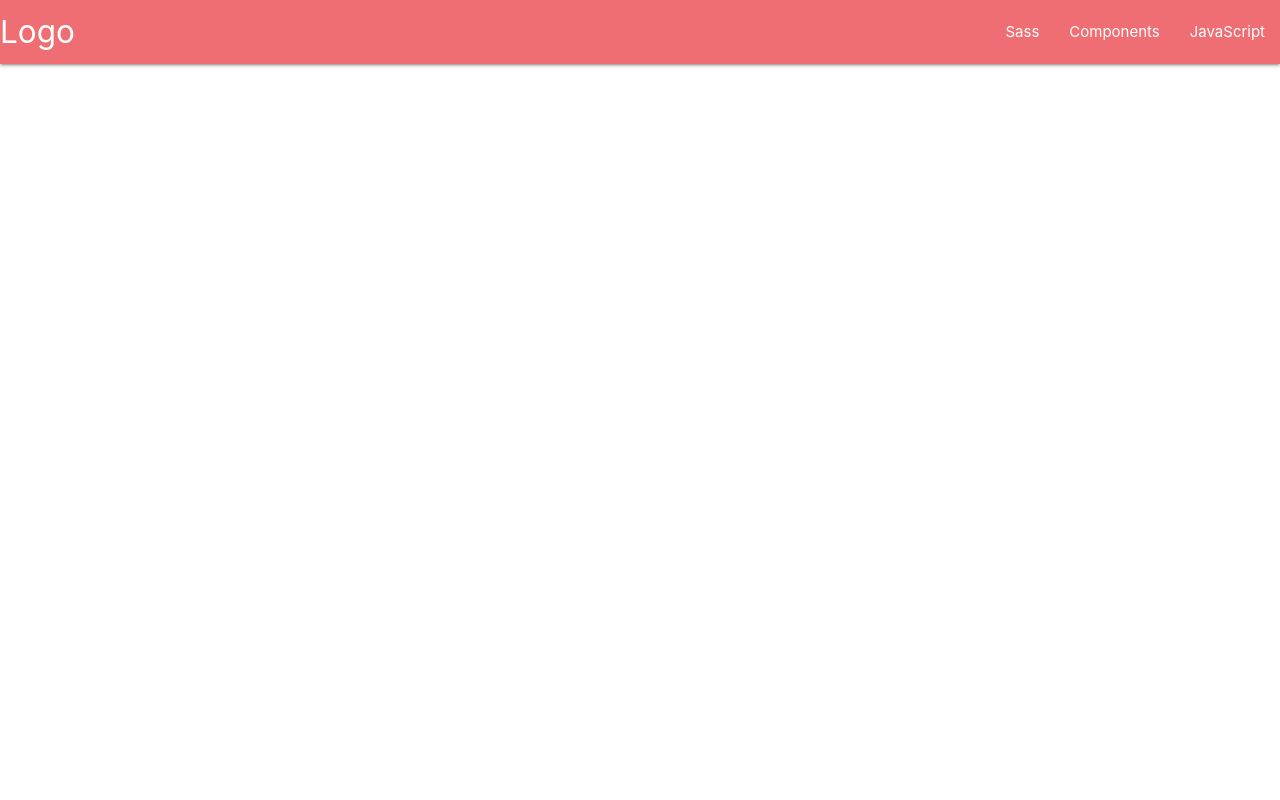
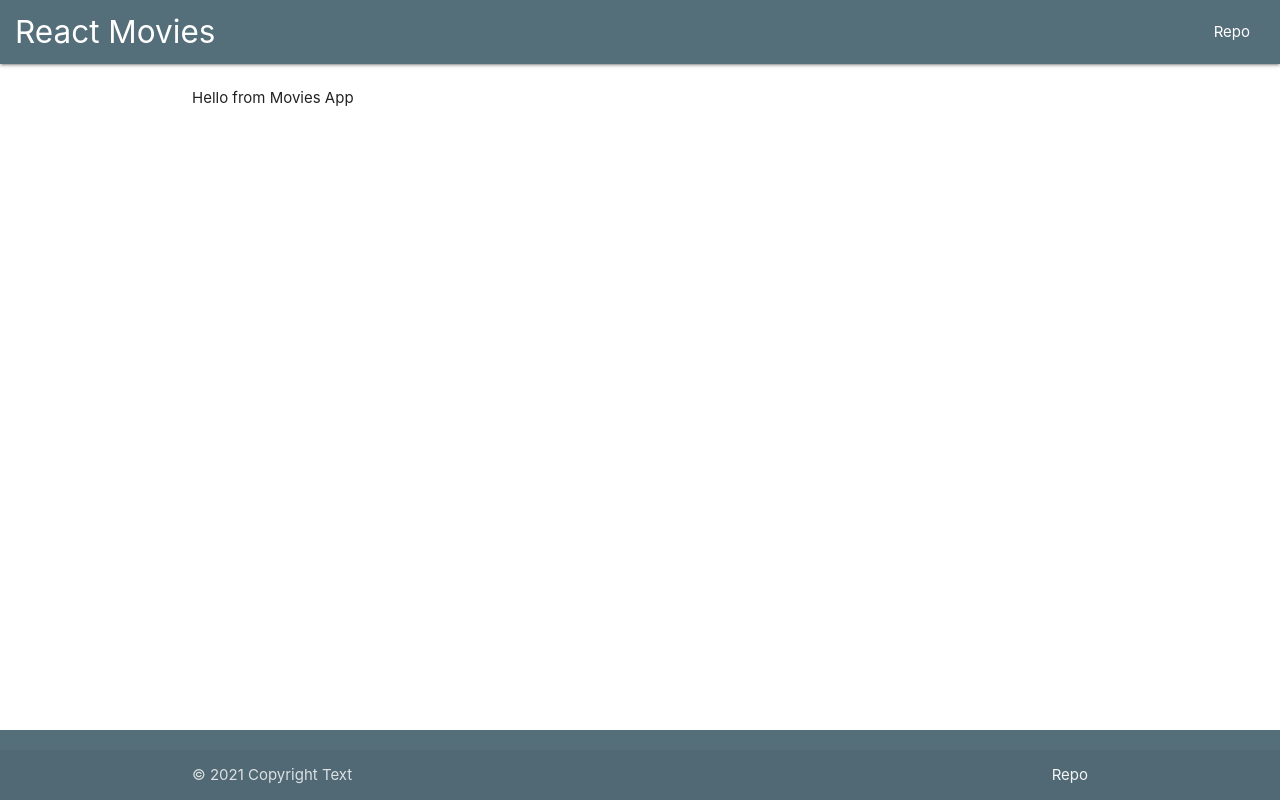
Before and after one commit to kulchaka/movies_project, a React (Create React App) app: page / in a window 1280 px wide. Built offline with nearby package versions, Linux system fonts and the light colour scheme.

Commit message:
base main

```diff
--- a/src/App.js
+++ b/src/App.js
@@ -1,10 +1,14 @@
 import Header from "./components/layout/Header";
+import Footer from "./components/layout/Footer";
+import Main from "./components/layout/Main";
 
 function App() {
   return (
-      <div>
+      <>
         <Header/>
-      </div>
+        <Main/>
+        <Footer/>
+      </>
   );
 }
 
--- /dev/null
+++ b/src/components/layout/Footer.jsx
@@ -0,0 +1,16 @@
+import React from 'react';
+
+const Footer = () => {
+  return (
+      <footer className="page-footer blue-grey darken-1">
+        <div className="footer-copyright">
+          <div className="container">
+            © {new Date().getFullYear()} Copyright Text
+            <a className="grey-text text-lighten-4 right" href="#!">Repo</a>
+          </div>
+        </div>
+      </footer>
+  );
+};
+
+export default Footer;
--- a/src/components/layout/Header.jsx
+++ b/src/components/layout/Header.jsx
@@ -2,13 +2,11 @@
 
 const Header = () => {
   return (
-      <nav>
+      <nav className="blue-grey darken-1">
         <div className="nav-wrapper">
-          <a href="#" className="brand-logo">Logo</a>
+          <a href="#" className="brand-logo">React Movies</a>
           <ul id="nav-mobile" className="right hide-on-med-and-down">
-            <li><a >Sass</a></li>
-            <li><a >Components</a></li>
-            <li><a >JavaScript</a></li>
+            <li><a href="!#">Repo</a></li>
           </ul>
         </div>
       </nav>
--- /dev/null
+++ b/src/components/layout/Main.jsx
@@ -0,0 +1,11 @@
+import React from 'react';
+
+const Main = () => {
+  return (
+      <main className="container content">
+        Hello from Movies App
+      </main>
+  );
+};
+
+export default Main;
--- a/src/index.css
+++ b/src/index.css
@@ -7,7 +7,11 @@
   -moz-osx-font-smoothing: grayscale;
 }
 
-code {
-  font-family: source-code-pro, Menlo, Monaco, Consolas, 'Courier New',
-    monospace;
+nav {
+  padding: 0 1rem;
 }
+
+.content {
+  min-height: calc(100vh - 64px - 70px);
+  padding: 1.5rem 0;
+}
```
